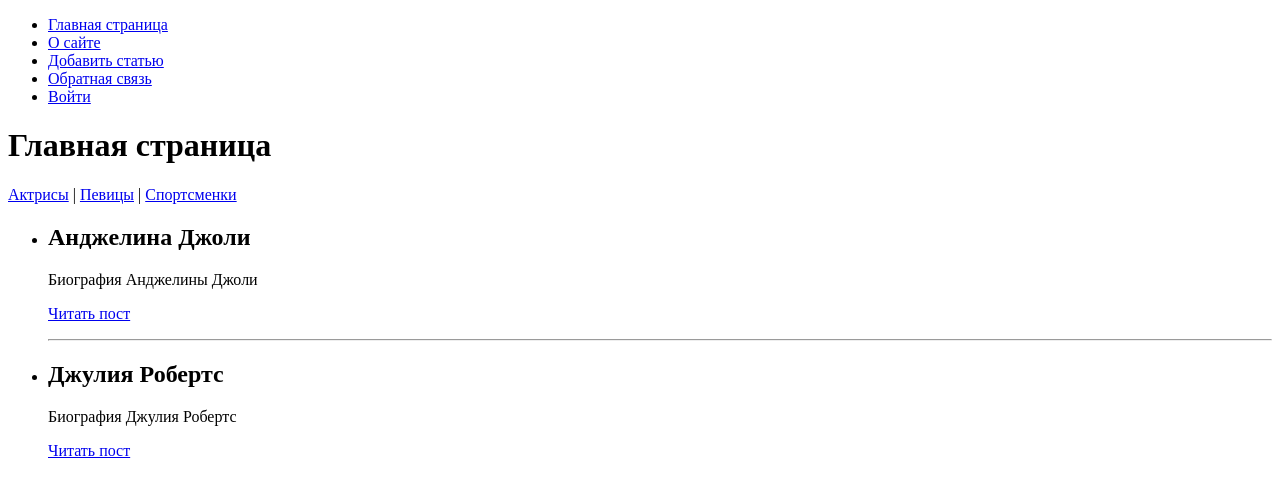
After one commit to VladimirKorolev1986/women, a Django app: page / in a window 1280 px wide. The commit adds this page. Shown: the top 497 px of the page. Run offline with Django 4.2, Linux system fonts and the light colour scheme.

Commit message:
continue

```diff
--- a/sitewomen/settings.py
+++ b/sitewomen/settings.py
@@ -55,7 +55,9 @@ ROOT_URLCONF = 'sitewomen.urls'
 TEMPLATES = [
     {
         'BACKEND': 'django.template.backends.django.DjangoTemplates',
-        'DIRS': [],
+        'DIRS': [
+            BASE_DIR / 'templates' ,
+        ],
         'APP_DIRS': True,
         'OPTIONS': {
             'context_processors': [
--- /dev/null
+++ b/templates/base.html
@@ -0,0 +1,19 @@
+<!DOCTYPE html>
+<html lang="en">
+<head>
+    <meta charset="UTF-8">
+    <title> {{ title }} </title>
+</head>
+<body>
+<ul>
+    <li><a href="{% url 'home' %}"> Главная страница </a></li>
+    {% for m in menu  %}
+     {% if not forloop.last %} <li>{% else %}<li class="last"> {% endif %}
+            <a href="{% url m.url_name %}"> {{ m.title }} </a></li>
+        </li>
+    {% endfor %}
+</ul>
+
+{% block content %}  {% endblock %}
+</body>
+</html>
--- a/women/templates/women/index.html
+++ b/women/templates/women/index.html
@@ -1,17 +1,16 @@
-<!DOCTYPE html>
-<html lang="en">
-<head>
-    <meta charset="UTF-8">
-    <title> {{ title }} </title>
-</head>
-<body>
-<p> {{ menu|join:" | " }}</p>
-<h1> {{ title }} </h1>
+{% extends 'base.html'%}
+{% block content %}
+<h1>{{ title }}</h1>
+
+<nav>
+    <a href="#">Актрисы</a> |
+    <a href="#">Певицы</a> |
+    <a href="#">Спортсменки</a>
+</nav>
 
 <ul>
     {% for p in posts %}
     {% if p.is_published %}
-
     <li>
         <h2>{{ p.title }}</h2>
         <p>{{ p.content }}</p>
@@ -22,8 +21,5 @@
     </li>
     {% endif %}
     {% endfor %}
-
-
 </ul>
-</body>
-</html>
+{% endblock %}
--- a/women/views.py
+++ b/women/views.py
@@ -4,7 +4,10 @@ from django.urls import reverse
 from django.template.loader import render_to_string
 from django.template.defaultfilters import slugify
 
-menu = ['О сайте', 'Добавить статью', 'Обратная связь', 'Войти']
+menu = [{'title': 'О сайте', 'url_name': 'about'},
+        {'title': 'Добавить статью', 'url_name': 'add_page'},
+        {'title': 'Обратная связь', 'url_name': 'contact'},
+        {'title': 'Войти', 'url_name': 'login'}]
 
 data_db = [
     {'id': 1, 'title': 'Анджелина Джоли', 'content': 'Биография Анджелины Джоли', 'is_published': True},
@@ -24,7 +27,7 @@ def index(request):
 
 
 def about(request):
-    data = {'title': 'О странице'}
+    data = {'title': 'О странице', 'menu': menu}
     return render(request, 'women/about.html', context=data)
 
 
@@ -32,5 +35,17 @@ def page_not_found(request, exception):
     return HttpResponseNotFound("<h1>Страница не найдена</h1>")
 
 
+def addpage(request):
+    return HttpResponse("Добавление статьи")
+
+
+def contact(request):
+    return HttpResponse("Обратная связь")
+
+
+def login(request):
+    return HttpResponse("Авторизация")
+
+
 def showpost(request, post_id):
     return HttpResponse(f'Отображение статьи с id= {post_id}')
```
Also changed, not shown: women/templates/women/about.html (+4 -10 lines).
